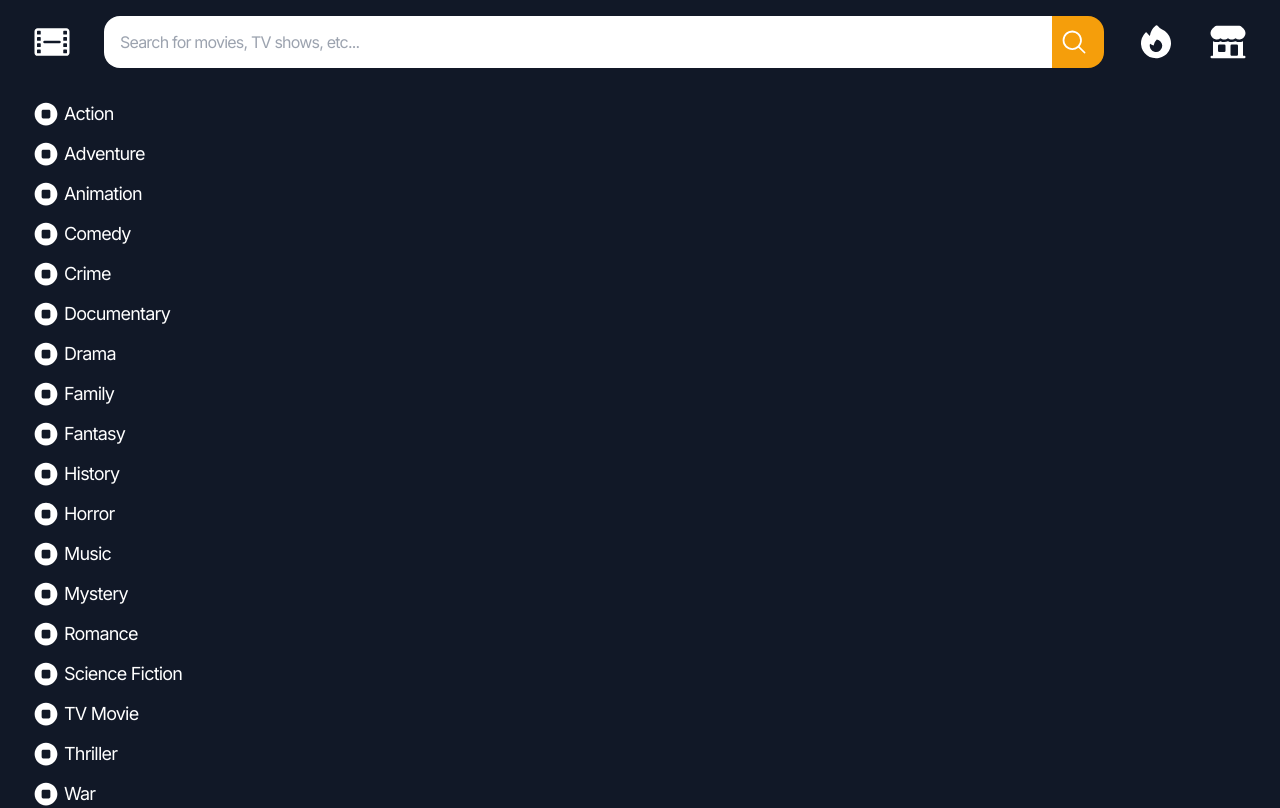
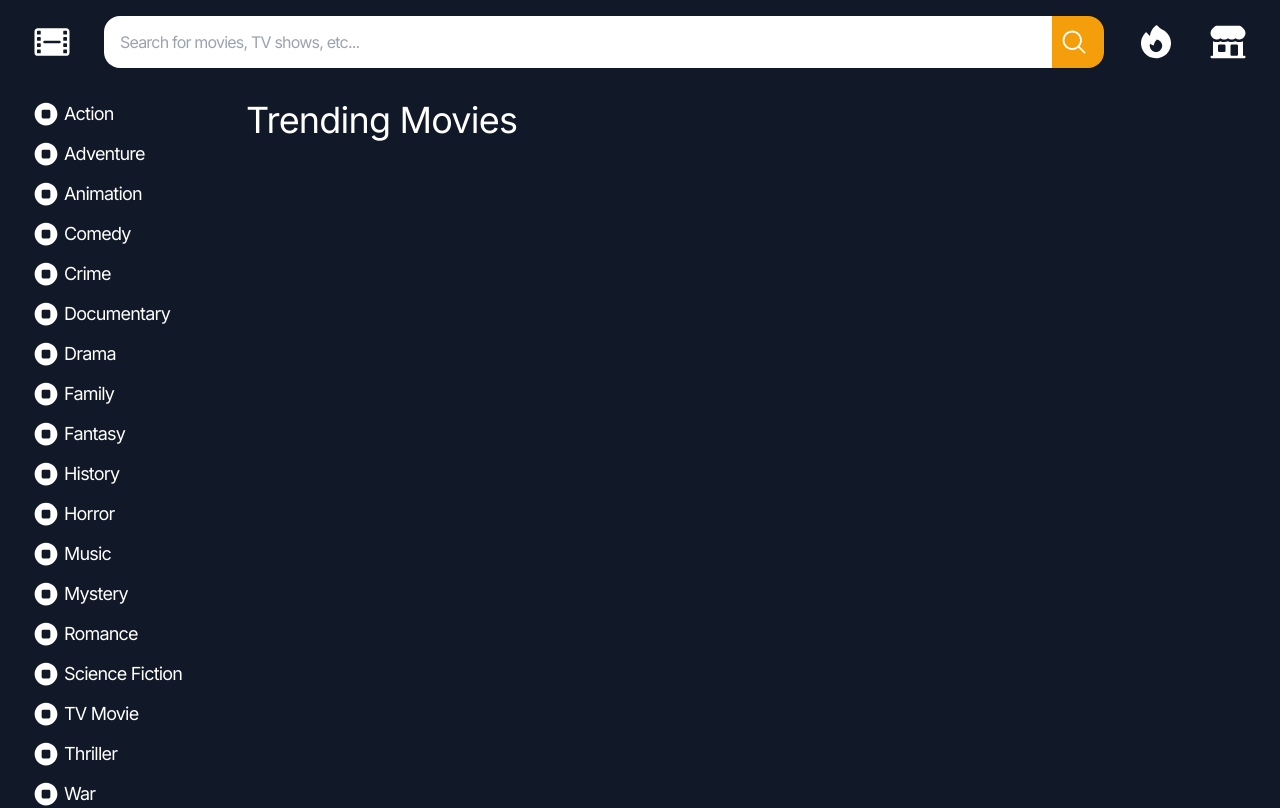
Before and after one commit to nigupta29/watch-wiz, a React (Vite) app: page / in a window 1280 px wide. Shown: the top 808 px of the page. Built offline with nearby package versions, Linux system fonts and the light colour scheme.

Commit message:
added display layout component

```diff
--- a/package.json
+++ b/package.json
@@ -12,6 +12,7 @@
   "dependencies": {
     "@heroicons/react": "^2.0.18",
     "axios": "^1.5.1",
+    "prop-types": "^15.8.1",
     "react": "^18.2.0",
     "react-dom": "^18.2.0"
   },
--- a/src/App.jsx
+++ b/src/App.jsx
@@ -1,3 +1,4 @@
+import DisplayLayout from './components/DisplayLayout'
 import Footer from './components/Footer'
 import Navbar from './components/Navbar'
 import Sidebar from './components/Sidebar'
@@ -6,7 +7,10 @@ const App = () => {
   return (
     <div className="bg-gray-900 tracking-tighter text-white">
       <Navbar />
-      <Sidebar />
+      <div className="flex">
+        <Sidebar />
+        <DisplayLayout />
+      </div>
       <Footer />
     </div>
   )
--- /dev/null
+++ b/src/components/DisplayLayout.jsx
@@ -0,0 +1,21 @@
+import PropTypes from 'prop-types'
+
+const DisplayLayout = ({ title }) => {
+  const modifiedTitle = title.charAt(0).toUpperCase() + title.slice(1)
+
+  return (
+    <main className="flex-grow px-8 py-4">
+      <h2 className="text-4xl">{`${modifiedTitle} Movies`}</h2>
+    </main>
+  )
+}
+
+DisplayLayout.defaultProps = {
+  title: 'trending',
+}
+
+DisplayLayout.propTypes = {
+  title: PropTypes.string,
+}
+
+export default DisplayLayout
```
Also changed, not shown: 1 other file (tests, documents, lock files or other folders).
